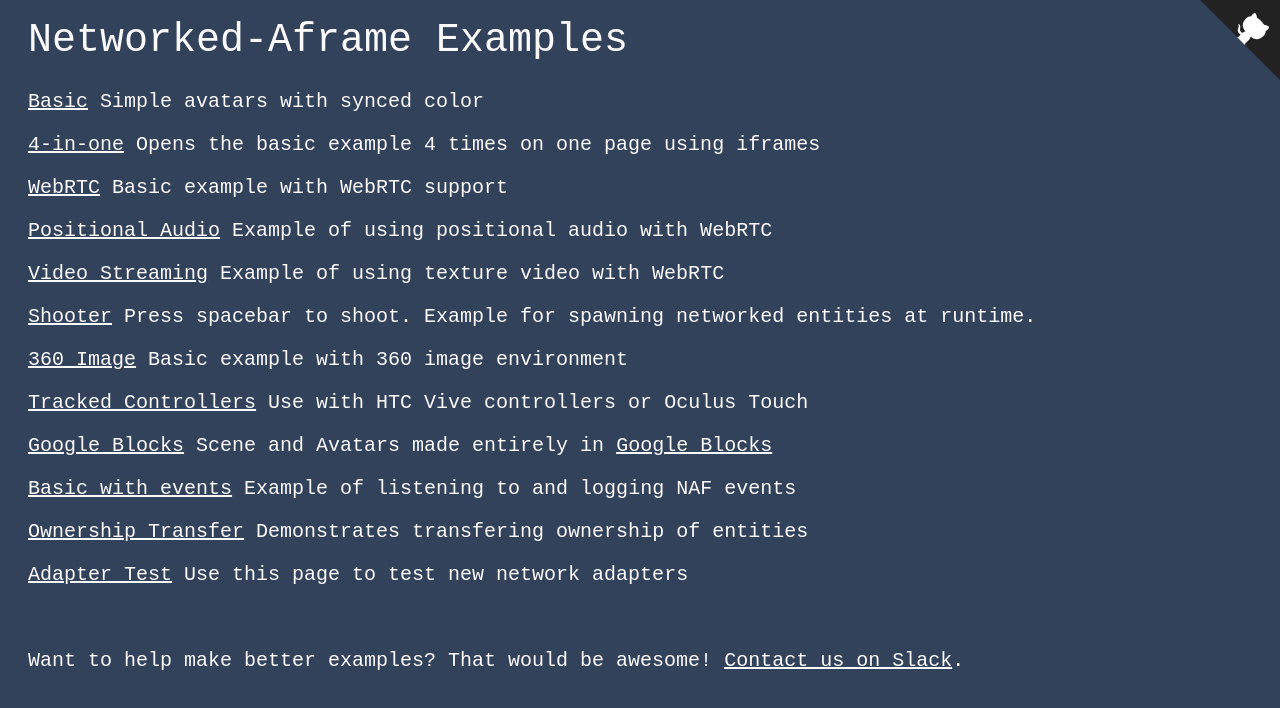
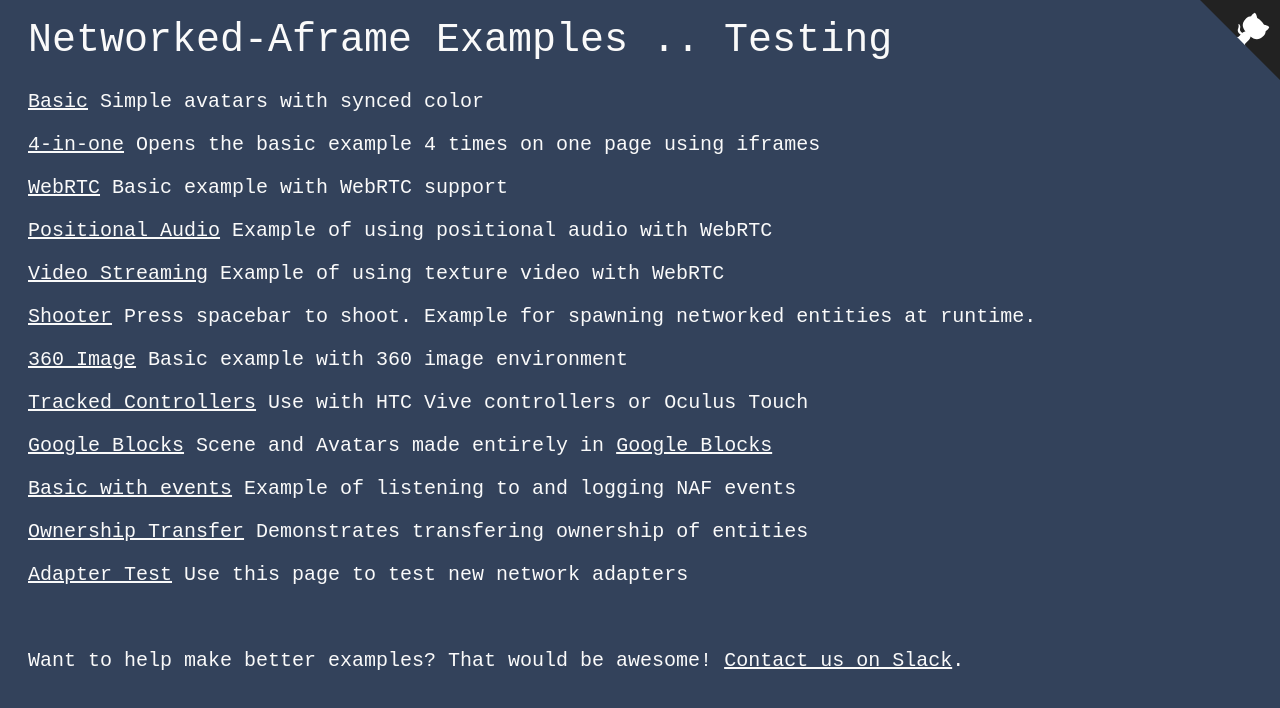
Before and after one commit to superTyDev/tsaevent, a website: page examples/index.html in a window 1280 px wide. Drawn offline with Linux system fonts and the light colour scheme.

Commit message:
added id changes

```diff
--- a/examples/index.html
+++ b/examples/index.html
@@ -24,7 +24,7 @@
     </style>
   </head>
   <body>
-    <h1>Networked-Aframe Examples</h1>
+    <h1>Networked-Aframe Examples .. Testing</h1>
     <div>
       <a href="basic.html">Basic</a>
       <span>Simple avatars with synced color</span>
```
